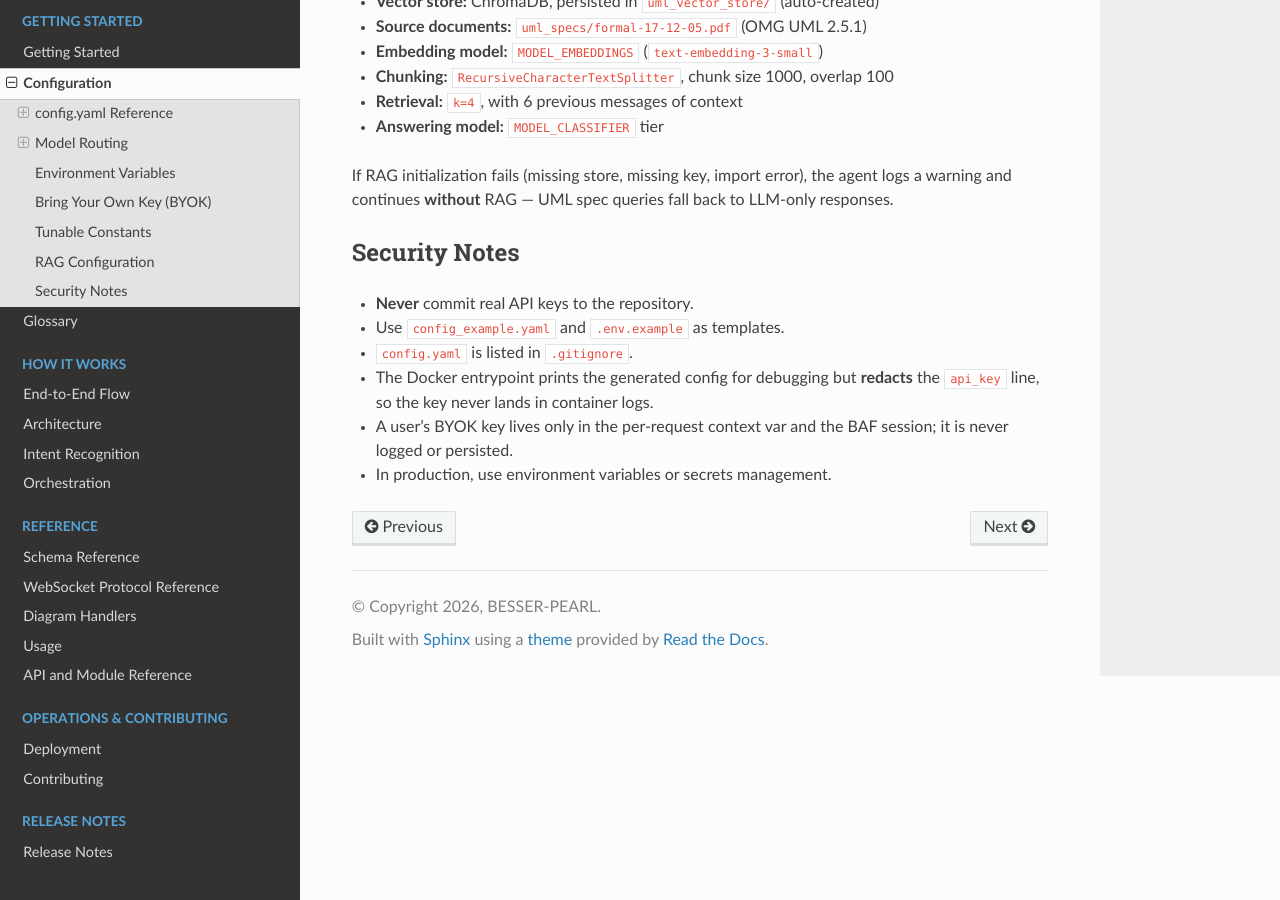
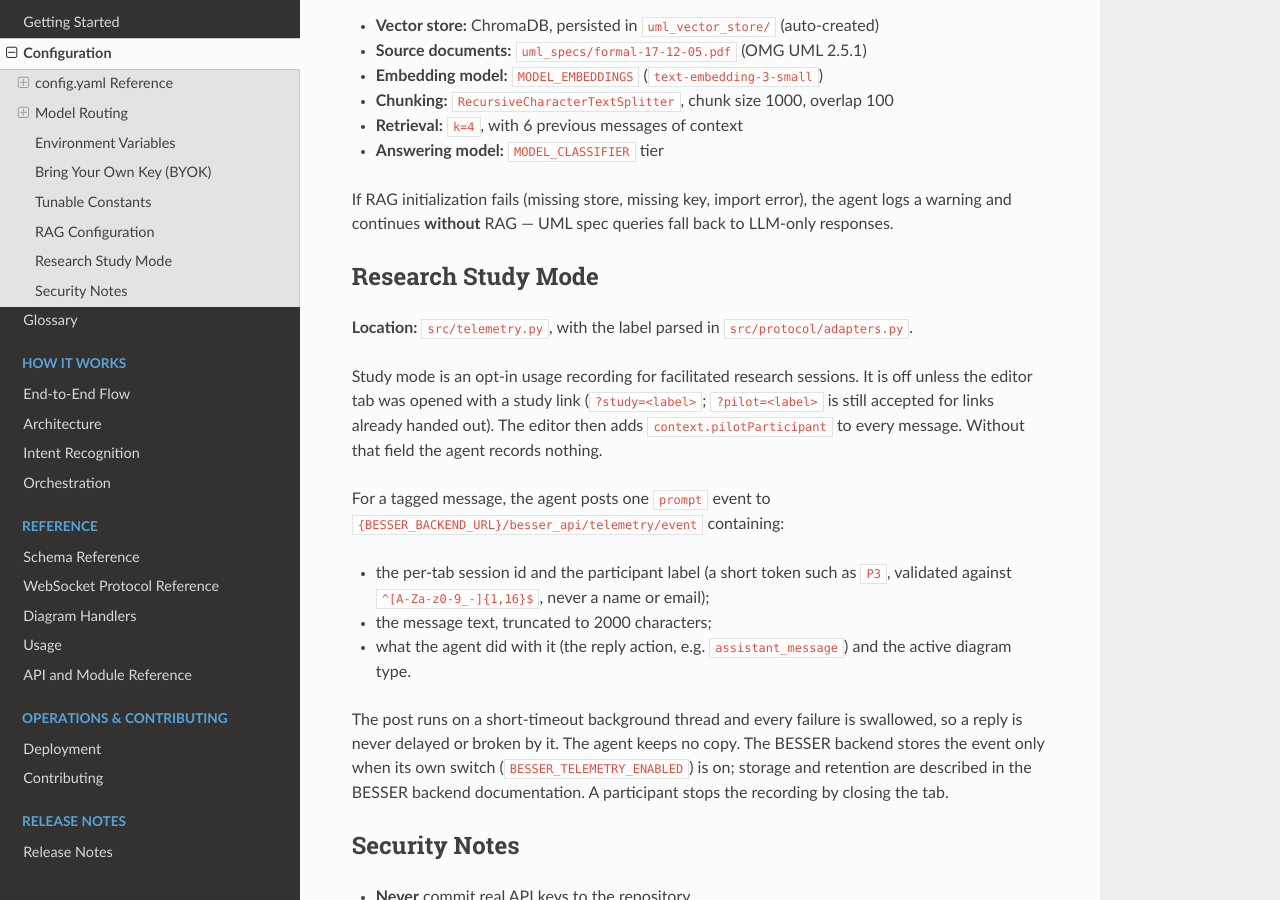
Before and after one commit to BESSER-PEARL/modeling-agent, a Sphinx documentation site: the page built from docs/source/configuration.rst, in a window 1280 px wide and 900 px high, scrolled down 5121 px. Built offline with Sphinx 7.4.7 and the Read the Docs theme 3.1.0, drawn with Linux system fonts in a browser that asks for light colours.

Commit message:
docs(configuration): document research study mode
What the agent records for a study session (prompt text, reply action,
diagram type), the context.pilotParticipant opt-in, where events go, and
that the agent keeps no copy.

```diff
--- a/docs/source/configuration.rst
+++ b/docs/source/configuration.rst
@@ -386,6 +386,35 @@ agent logs a warning and continues **without** RAG — UML spec queries fall
 back to LLM-only responses.
 
 
+Research Study Mode
+-------------------
+
+**Location:** ``src/telemetry.py``, with the label parsed in
+``src/protocol/adapters.py``.
+
+Study mode is an opt-in usage recording for facilitated research sessions. It
+is off unless the editor tab was opened with a study link
+(``?study=<label>``; ``?pilot=<label>`` is still accepted for links already
+handed out). The editor then adds ``context.pilotParticipant`` to every
+message. Without that field the agent records nothing.
+
+For a tagged message, the agent posts one ``prompt`` event to
+``{BESSER_BACKEND_URL}/besser_api/telemetry/event`` containing:
+
+- the per-tab session id and the participant label (a short token such as
+  ``P3``, validated against ``^[A-Za-z0-9_-]{1,16}$``, never a name or email);
+- the message text, truncated to 2000 characters;
+- what the agent did with it (the reply action, e.g. ``assistant_message``)
+  and the active diagram type.
+
+The post runs on a short-timeout background thread and every failure is
+swallowed, so a reply is never delayed or broken by it. The agent keeps no
+copy. The BESSER backend stores the event only when its own switch
+(``BESSER_TELEMETRY_ENABLED``) is on; storage and retention are described in
+the BESSER backend documentation. A participant stops the recording by
+closing the tab.
+
+
 Security Notes
 --------------
 
```
